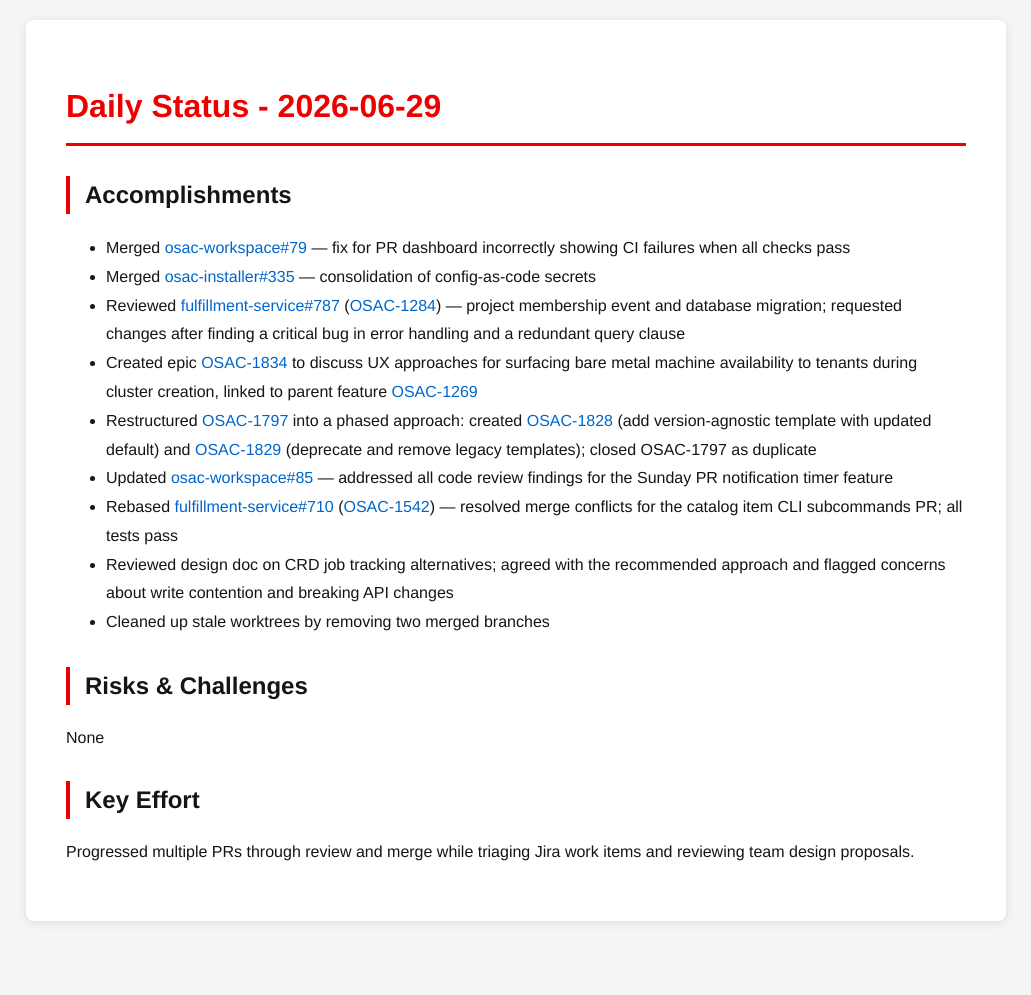
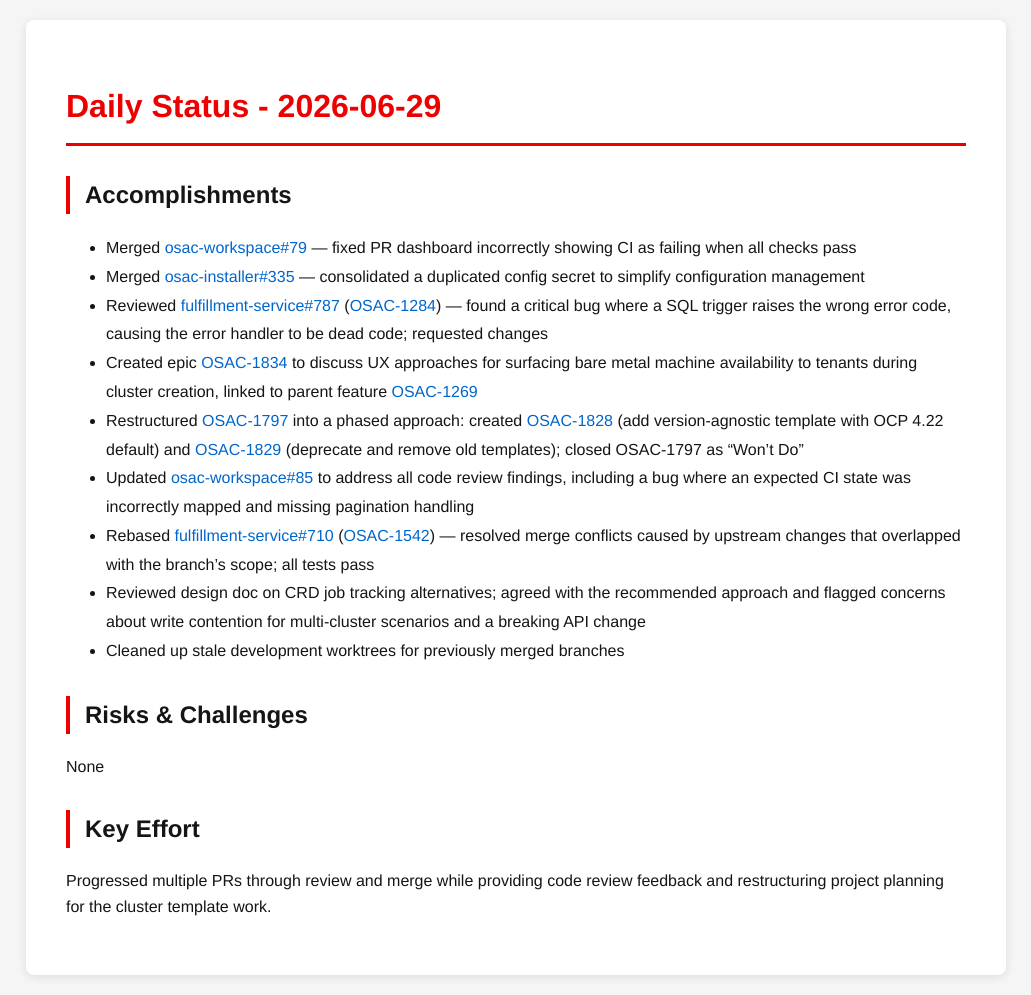
Before and after one commit to tzvatot/daily-status, a Jekyll site: the page built from 2026-06-29.md, in a window 1280 px wide. Shown: the whole page, without its empty margins (124-1155 px from the left). Built offline with Jekyll 4.4.1, drawn with Linux system fonts in a browser that asks for light colours; before the commit the page ends 941 px from its top, so only the background shows below that.

Commit message:
Daily status update - 2026-06-29

```diff
--- a/2026-06-29.md
+++ b/2026-06-29.md
@@ -7,18 +7,18 @@ date: 2026-06-29
 # Daily Status - 2026-06-29
 
 ## Accomplishments
-- Merged [osac-workspace#79](https://github.com/osac-project/osac-workspace/pull/79) — fix for PR dashboard incorrectly showing CI failures when all checks pass
-- Merged [osac-installer#335](https://github.com/osac-project/osac-installer/pull/335) — consolidation of config-as-code secrets
-- Reviewed [fulfillment-service#787](https://github.com/osac-project/fulfillment-service/pull/787) ([OSAC-1284](https://redhat.atlassian.net/browse/OSAC-1284)) — project membership event and database migration; requested changes after finding a critical bug in error handling and a redundant query clause
+- Merged [osac-workspace#79](https://github.com/osac-project/osac-workspace/pull/79) — fixed PR dashboard incorrectly showing CI as failing when all checks pass
+- Merged [osac-installer#335](https://github.com/osac-project/osac-installer/pull/335) — consolidated a duplicated config secret to simplify configuration management
+- Reviewed [fulfillment-service#787](https://github.com/osac-project/fulfillment-service/pull/787) ([OSAC-1284](https://redhat.atlassian.net/browse/OSAC-1284)) — found a critical bug where a SQL trigger raises the wrong error code, causing the error handler to be dead code; requested changes
 - Created epic [OSAC-1834](https://redhat.atlassian.net/browse/OSAC-1834) to discuss UX approaches for surfacing bare metal machine availability to tenants during cluster creation, linked to parent feature [OSAC-1269](https://redhat.atlassian.net/browse/OSAC-1269)
-- Restructured [OSAC-1797](https://redhat.atlassian.net/browse/OSAC-1797) into a phased approach: created [OSAC-1828](https://redhat.atlassian.net/browse/OSAC-1828) (add version-agnostic template with updated default) and [OSAC-1829](https://redhat.atlassian.net/browse/OSAC-1829) (deprecate and remove legacy templates); closed OSAC-1797 as duplicate
-- Updated [osac-workspace#85](https://github.com/osac-project/osac-workspace/pull/85) — addressed all code review findings for the Sunday PR notification timer feature
-- Rebased [fulfillment-service#710](https://github.com/osac-project/fulfillment-service/pull/710) ([OSAC-1542](https://redhat.atlassian.net/browse/OSAC-1542)) — resolved merge conflicts for the catalog item CLI subcommands PR; all tests pass
-- Reviewed design doc on CRD job tracking alternatives; agreed with the recommended approach and flagged concerns about write contention and breaking API changes
-- Cleaned up stale worktrees by removing two merged branches
+- Restructured [OSAC-1797](https://redhat.atlassian.net/browse/OSAC-1797) into a phased approach: created [OSAC-1828](https://redhat.atlassian.net/browse/OSAC-1828) (add version-agnostic template with OCP 4.22 default) and [OSAC-1829](https://redhat.atlassian.net/browse/OSAC-1829) (deprecate and remove old templates); closed OSAC-1797 as "Won't Do"
+- Updated [osac-workspace#85](https://github.com/osac-project/osac-workspace/pull/85) to address all code review findings, including a bug where an expected CI state was incorrectly mapped and missing pagination handling
+- Rebased [fulfillment-service#710](https://github.com/osac-project/fulfillment-service/pull/710) ([OSAC-1542](https://redhat.atlassian.net/browse/OSAC-1542)) — resolved merge conflicts caused by upstream changes that overlapped with the branch's scope; all tests pass
+- Reviewed design doc on CRD job tracking alternatives; agreed with the recommended approach and flagged concerns about write contention for multi-cluster scenarios and a breaking API change
+- Cleaned up stale development worktrees for previously merged branches
 
 ## Risks & Challenges
 None
 
 ## Key Effort
-Progressed multiple PRs through review and merge while triaging Jira work items and reviewing team design proposals.
+Progressed multiple PRs through review and merge while providing code review feedback and restructuring project planning for the cluster template work.
```
